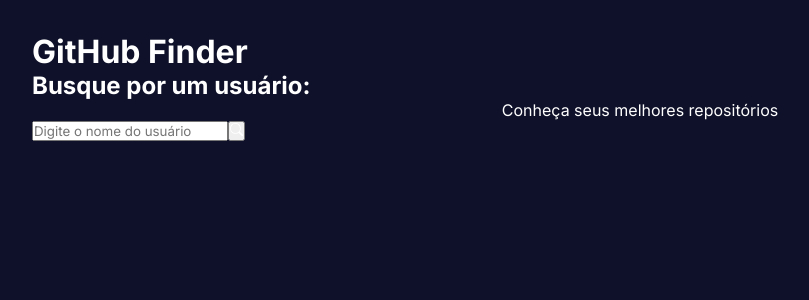
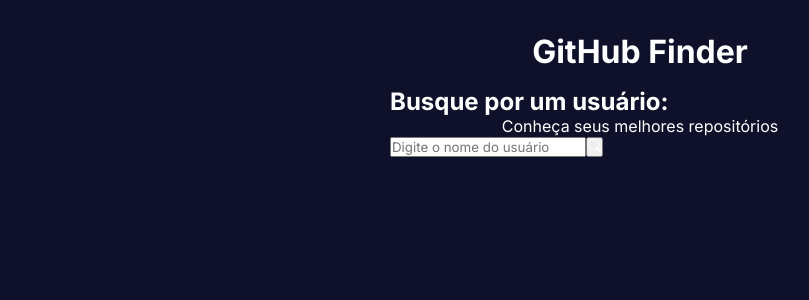
Before and after one commit to tiagoaraujo00/github-finder, a React (Vite) app: page / in a window 1280 px wide. Shown: the top 300 px of the page, without its empty margins (0-809 px from the left). Built offline with nearby package versions, Linux system fonts and the light colour scheme.

Commit message:
style: center main content

```diff
--- /dev/null
+++ b/src/App.module.css
@@ -0,0 +1,8 @@
+.app {
+  max-width: 500px;
+  margin: 0 auto;
+}
+.app h1 {
+  text-align: center;
+  margin-bottom: 1rem;
+}
--- a/src/App.tsx
+++ b/src/App.tsx
@@ -1,9 +1,11 @@
 import { Outlet } from "react-router-dom"
+
+import classes from './App.module.css'
 
 function App() {
 
   return (
-      <div className='App'>
+      <div className={classes.app}>
         <h1>GitHub Finder</h1>
         <Outlet />
       </div>
--- a/src/routes/Home.tsx
+++ b/src/routes/Home.tsx
@@ -5,17 +5,26 @@
 const Home = () => {
   const [user, setUser] = useState<UserProps | null>(null);
 
-  const loadUser = async(userName: string) => {
-    const res = await fetch(`https://api.github.com/users/${userName}`)
-    const data = await res.json()
-    console.log(data);
+  const loadUser = async (userName: string) => {
+    const res = await fetch(`https://api.github.com/users/${userName}`);
+    const data = await res.json();
+    const { avatar_url, login, location, followers, following } = data;
 
-  }
+    const userData: UserProps = {
+      avatar_url,
+      login,
+      location,
+      followers,
+      following,
+    };
+    setUser(userData);
+  };
   return (
     <div>
       <Search loadUser={loadUser} />
+      {user && <p>{user.login}</p>}
     </div>
   );
-}
+};
 
 export default Home;
```
Also changed, not shown: src/App.css (deleted), src/components/Search.module.css (added).
